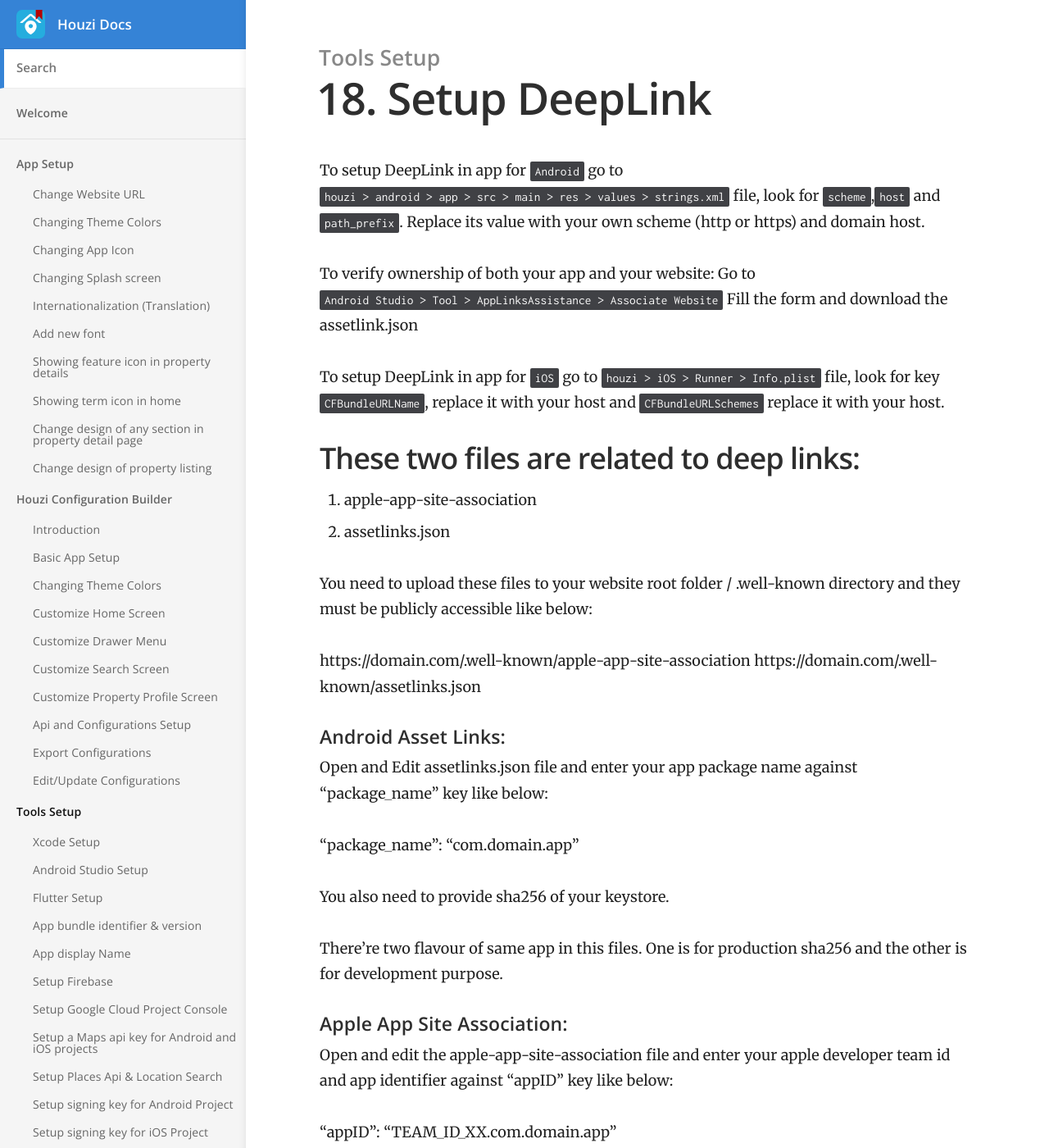
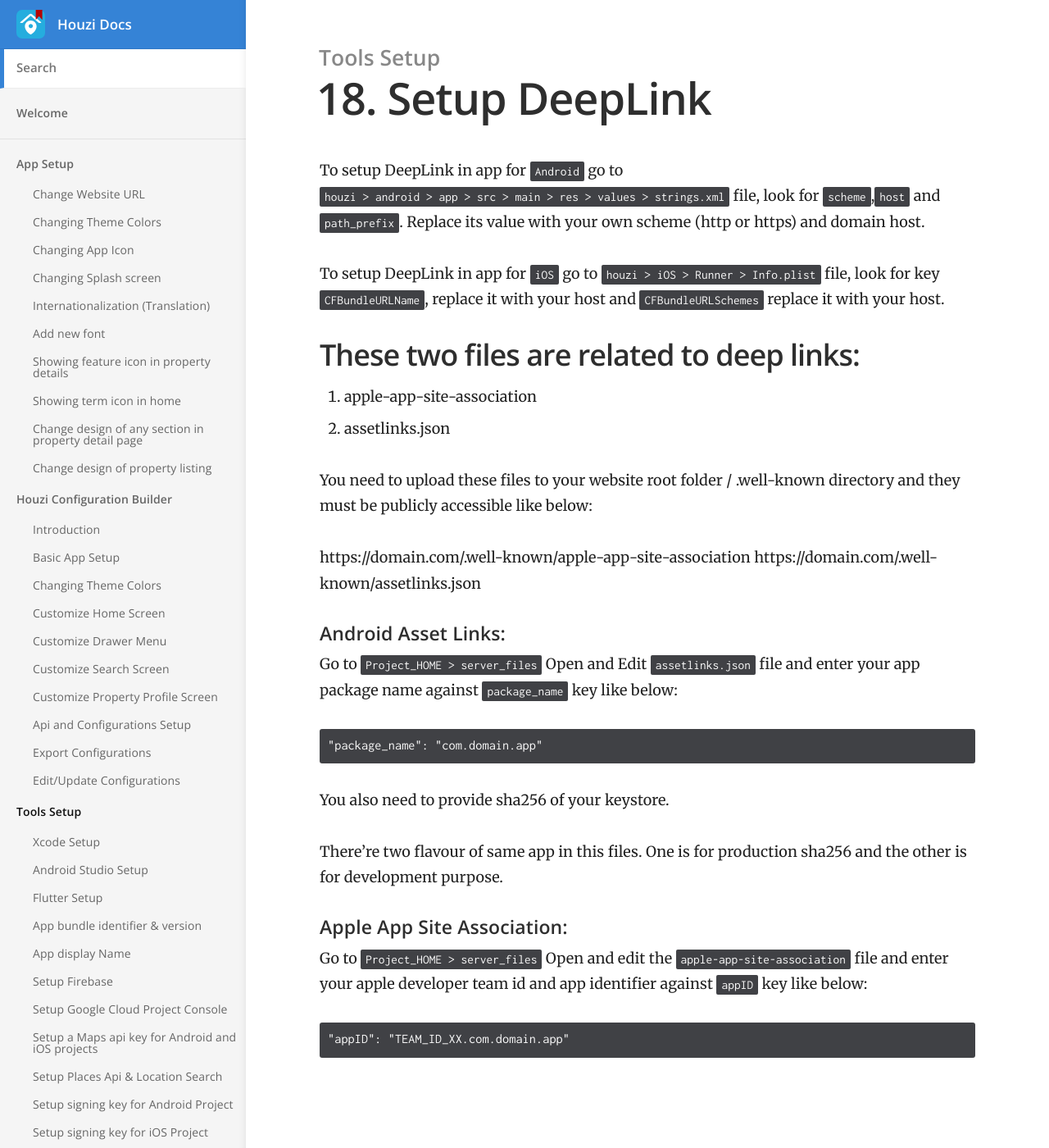
Before and after one commit to booleanbites/houzi-doc, a Jekyll site: the page built from _docs/tools/deep_link.md, in a window 1280 px wide and 1400 px high. Shown: the whole window at 82% size. Built offline with Jekyll 4.4.1, drawn with Linux system fonts in a browser that asks for light colours.

Commit message:
deep link modify

````diff
--- a/_docs/tools/deep_link.md
+++ b/_docs/tools/deep_link.md
@@ -6,9 +6,6 @@ order: 18
 
 
  To setup DeepLink in app for `Android` go to `houzi > android > app > src > main > res > values > strings.xml` file, look for `scheme`,`host` and `path_prefix`. Replace its value with your own scheme (http or https) and domain host.
-
-To verify ownership of both your app and your website:
-Go to `Android Studio > Tool > AppLinksAssistance > Associate Website` Fill the form and download the assetlink.json
 
  To setup DeepLink in app for `iOS` go to `houzi > iOS > Runner > Info.plist` file, look for key `CFBundleURLName`, replace it with your host and `CFBundleURLSchemes` replace it with your host.
 
@@ -25,16 +22,19 @@ https://domain.com/.well-known/assetlinks.json
 
 #### Android Asset Links:
 
-Open and Edit assetlinks.json file and enter your app package name against "package_name" key like below:
+Go to `Project_HOME  > server_files` Open and Edit `assetlinks.json` file and enter your app package name against `package_name` key like below:
 
+```
 "package_name": "com.domain.app"
-
+```
 You also need to provide sha256 of your keystore.
 
 There're two flavour of same app in this files. One is for production sha256 and the other is for development purpose.
 
 #### Apple App Site Association:
 
-Open and edit the apple-app-site-association file and enter your apple developer team id and app identifier against "appID" key like below:
+Go to `Project_HOME  > server_files` Open and edit the `apple-app-site-association` file and enter your apple developer team id and app identifier against `appID` key like below:
 
+```
 "appID": "TEAM_ID_XX.com.domain.app"
+```
````
